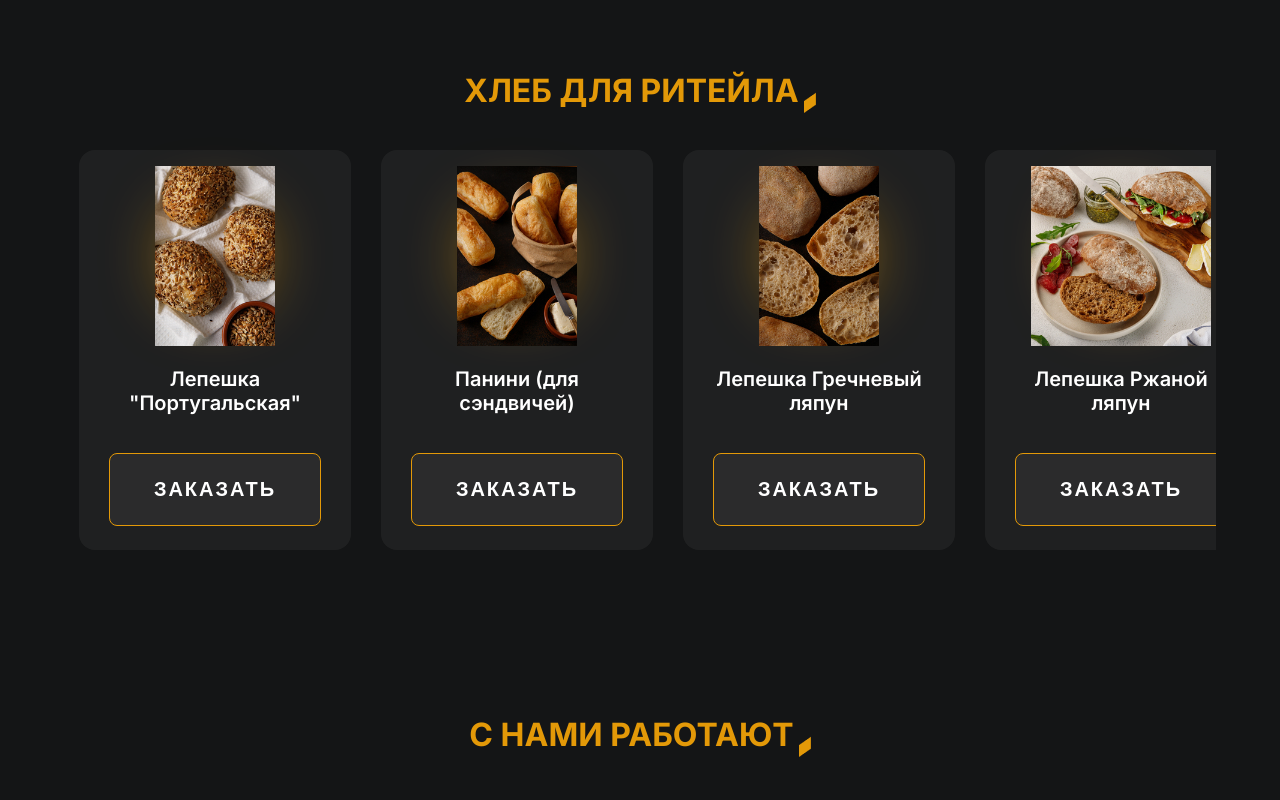
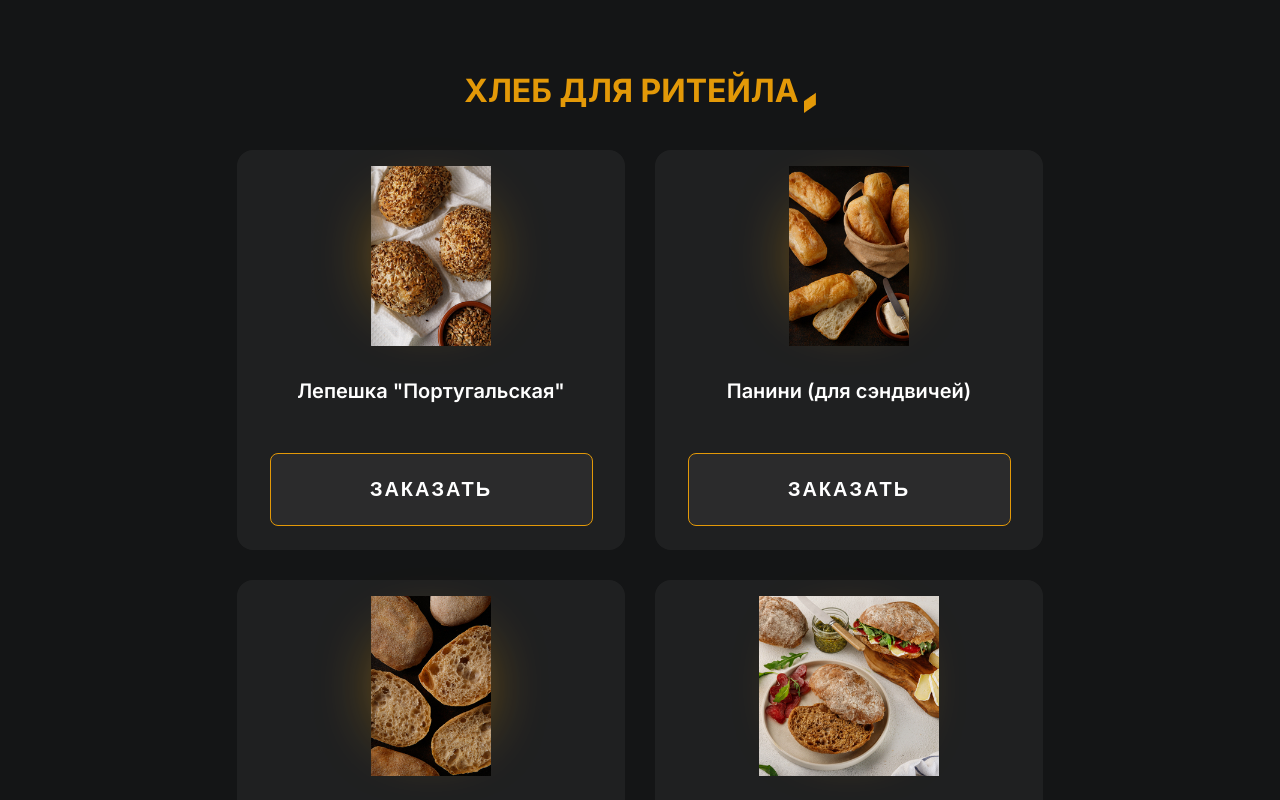
Before and after one commit to mxmrykov/hleb-torg, a React (Create React App) app: page / in a window 1280 px wide. Shown: the part 2960-3760 px from the top of the page. Built offline with nearby package versions, Linux system fonts and the light colour scheme.

Commit message:
сетка для ритейла

```diff
--- a/src/ui/css/adapt/adapt.css
+++ b/src/ui/css/adapt/adapt.css
@@ -186,11 +186,11 @@
 
 @media screen and (max-width: 1567px) {
     .wwrap {
-        flex-wrap: nowrap;
-        overflow-x: scroll;
-        width: 2688px;
+        /*flex-wrap: nowrap;*/
+        /*overflow-x: scroll;*/
+        /*width: 2688px;*/
         white-space: nowrap;
-        justify-content: flex-start;
+        /*justify-content: flex-start;*/
 
         .list-item-menu {
             min-width: 224px;
--- a/src/ui/css/elements/for-retail.css
+++ b/src/ui/css/elements/for-retail.css
@@ -33,7 +33,7 @@
     justify-content: center;
     background-color: rgba(255, 255, 255, .05);
     border-radius: 16px;
-    width: 380px;
+    width: 340px;
     padding: 24px;
     margin: 15px;
     max-width: 95%;
--- a/src/ui/ts/blocks/ForRetail.tsx
+++ b/src/ui/ts/blocks/ForRetail.tsx
@@ -203,7 +203,7 @@ export default function ForRetail({setDialog}): React.JSX.Element {
             />
             <ForRetailCard
                 Img={bread15}
-                Name="Фокуса с песто и моцареллой"
+                Name="Фокача с песто и моцареллой"
                 ShadowExt={true}
                 setDialog={setDialog}
             />
```
